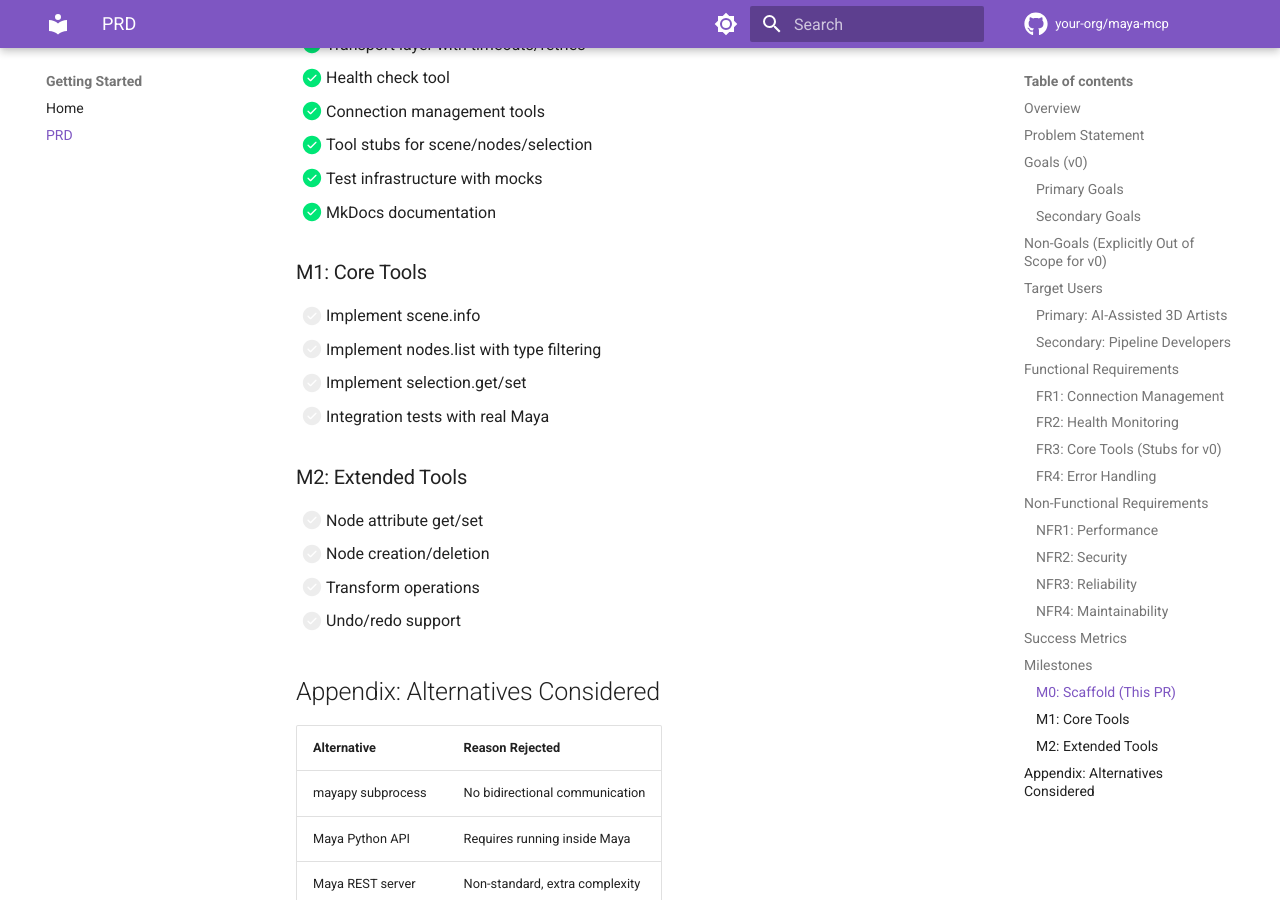
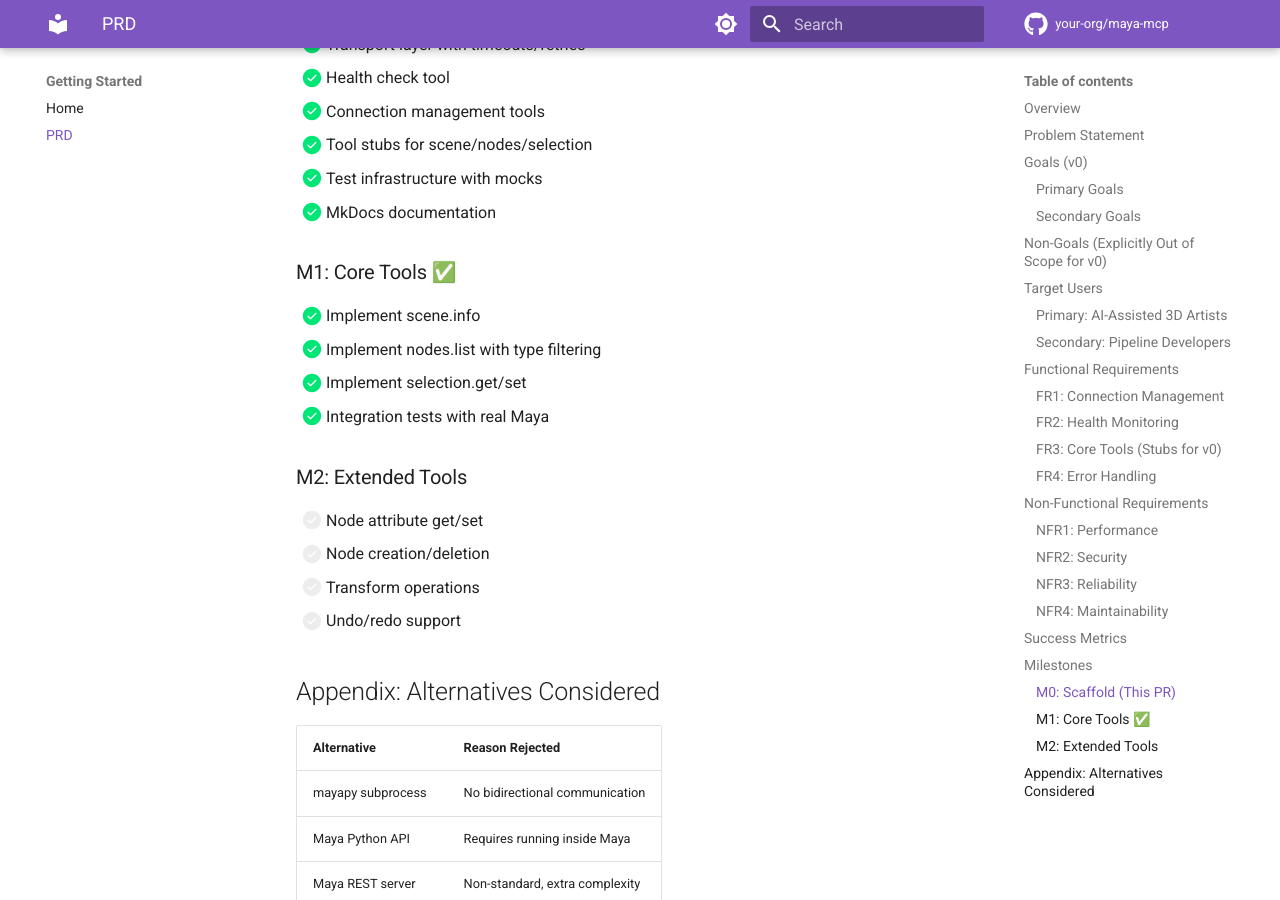
Before and after one commit to GimbalGoats/GG_MayaMCP, an MkDocs documentation site: the page built from docs/prd.md, in a window 1280 px wide and 900 px high, scrolled down 4671 px. Built offline with MkDocs 1.6.1 and Material for MkDocs 9.7.7, drawn with Linux system fonts in a browser that asks for light colours; comment, search, counter and statistics services are not loaded.

```diff
--- a/docs/prd.md
+++ b/docs/prd.md
@@ -150,12 +150,12 @@ Direct integration is problematic because:
 - [x] Test infrastructure with mocks
 - [x] MkDocs documentation
 
-### M1: Core Tools
+### M1: Core Tools ✅
 
-- [ ] Implement scene.info
-- [ ] Implement nodes.list with type filtering
-- [ ] Implement selection.get/set
-- [ ] Integration tests with real Maya
+- [x] Implement scene.info
+- [x] Implement nodes.list with type filtering
+- [x] Implement selection.get/set
+- [x] Integration tests with real Maya
 
 ### M2: Extended Tools
 
```
